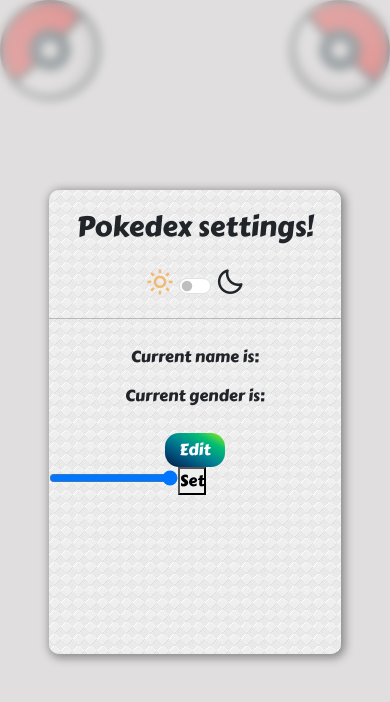
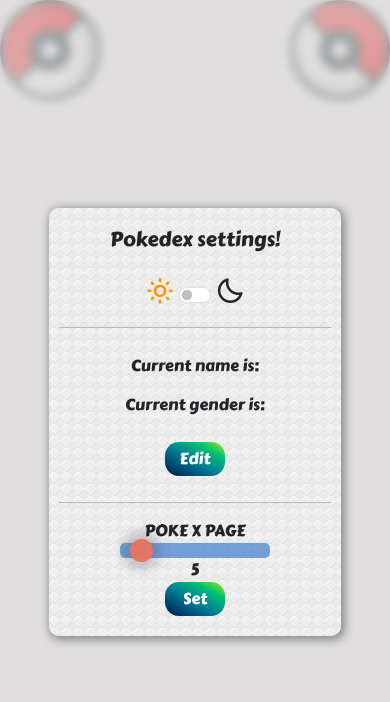
Before and after one commit to Vinii21/ApiPokedex, a React (Vite) app: page /#/settings in a window 390 px wide. Shown: the top 702 px of the page. Built offline with nearby package versions, Linux system fonts and the light colour scheme.

Commit message:
Responsive completado, modo dark

```diff
--- a/src/App.css
+++ b/src/App.css
@@ -1,15 +1,25 @@
 :root {
   --color1: rgb(0, 231, 255);
   --color2: rgb(255, 0, 231);
-
+  --color3: #4372a7de;
+  --bg-c-home: #cfcdcda5;
+  --white: #fff;
+  --font-color: #000;
+  --bg-c-pokedex: transparent;
+  --bg-c-spanPokeCard: rgba(229, 230, 229, 0.504);
 }
 
 
 /* HOME */
 
 .dark{
-  --color1: rgb(252, 247, 0);
-  --color2: rgb(27, 55, 179);
+  --color1: rgb(2, 70, 116);
+  --color2: rgb(7, 167, 207);
+  --color3: #471369de;
+  --bg-c-home: #0a0909a5;
+  --font-color: #ffffff;
+  --bg-c-pokedex: #00000085;
+  --bg-c-spanPokeCard: rgba(110, 11, 156, 0.658);
 }
 
 .container__home {
@@ -18,8 +28,9 @@
   justify-content: center;
   align-items: center;
   flex-direction: column;
-  background-color: #cfcdcda5;
+  background-color: var(--bg-c-home);
   backdrop-filter: blur(5px);
+  color: var(--font-color);
 }
 
 .container__input {
@@ -142,7 +153,7 @@
   justify-content: center;
   align-items: center;
   flex-direction: column;
-  background-color: #cfcdcda5;
+  background-color: var(--bg-c-home);
   backdrop-filter: blur(5px);
 }
 
@@ -150,7 +161,8 @@
   border-radius: 10px;
   box-shadow: 2px 2px 10px 2px rgba(0, 0, 0, 0.39);
   width: 75vw;
-  height: 55vh;
+  height: auto;
+  padding: 10px;
   background-image: url("/triangles.webp");
 }
 
@@ -158,11 +170,16 @@
   display: flex;
   justify-content: center;
   align-items: center;
-  padding-top: 20px;
+  padding-top: 10px;
+  width: 100%;
+}
+
+.settings__title h1{
+  font-size: 20px;
 }
 
 .bx-sun {
-  color: rgba(243, 168, 71, 0.74);
+  color: rgb(252, 151, 1);
 }
 
 .container__form{
@@ -209,22 +226,76 @@
   transition: all .1s linear;
   background-image: linear-gradient(to right top, #051937, #004d7a, #008793, #00bf72, #a8eb12);
   color: #fff;
+  margin-bottom: 10px;
 }
 
 .btn--edit:hover{
   transform: scale(0.9);
 }
 
+.container__form--range{
+  display: flex;
+  flex-direction: column;
+  justify-content: center;
+  align-items: center;
+  margin: 0 auto;
+  margin-top: 10px;
+  width: 150px;
+}
+
+.drag__bar {
+  -webkit-appearance: none;
+  width: 100%;
+  height: 15px;
+  border-radius: 5px;
+  background: #407fd1;
+  outline: none;
+  opacity: 0.7;
+  -webkit-transition: .2s;
+  transition: opacity .2s;
+}
+
+.drag__bar:hover {
+  opacity: 1;
+}
+
+.drag__bar::-webkit-slider-thumb {
+  -webkit-appearance: none;
+  appearance: none;
+  width: 23px;
+  height: 23px;
+  border-radius: 50%;
+  background: #e1422d;
+  cursor: pointer;
+  box-shadow:0px 0px 11px 8px rgba(0,0,0,0.26);
+  background-position: center;
+  background-repeat: no-repeat;
+  border: none;
+}
+
+.drag__bar::-moz-range-thumb {
+  width: 23px;
+  height: 23px;
+  border-radius: 50%;
+  background: #e1422d;
+  cursor: pointer;
+  box-shadow:0px 0px 11px 8px rgba(0,0,0,0.26);
+  background-position: center;
+  background-repeat: no-repeat;
+  border: none;
+}
+
 
 /*vista pokedex*/
 .container-pokedex {
   padding: 1rem;
-  height: 100vh;
+  height: auto;
+  background-color: var(--bg-c-pokedex);
+  color: var(--font-color);
 }
 
 .container-pokedex .pokedex {
   width: 160px;
-
 }
 
 .container-pokedex .container__welcome {
@@ -242,6 +313,7 @@
   backdrop-filter: blur(7px);
   width: 300px;
   padding: 5px;
+  color: #000;
 }
 
 .form-check {
@@ -321,12 +393,11 @@
   width: 200px;
   height: 300px;
   background-image: url("/pokeball2.png");
-  background-color: #4372a7de;
+  background-color: var(--color3);
   backdrop-filter: blur(3px);
   text-decoration: none;
-  color: black;
   border-radius: 10px;
-  color: white;
+  color: #fff;
   position: relative;
   overflow: hidden;
   margin: 20px;
@@ -406,9 +477,9 @@
 
 
 .container-info-pokecard span {
-  background-color: rgba(229, 230, 229, 0.504);
+  background-color: var(--bg-c-spanPokeCard);
   border-radius: 24px;
-  padding: 4px;
+  padding: 6px;
   width: max-content;
 }
 
@@ -425,14 +496,11 @@
   align-items: center;
   padding: 1rem;
   gap: 1rem;
-  /* background-color: #02c399c6; */
   height: 100vh;
 }
 
 .container-img-detailt {
   text-align: center;
-
-
 }
 
 .img-detailt {
@@ -740,6 +808,10 @@
   .container__pagination ul li{
     font-size: 25px;
   }
+
+  .container__form--range{
+    width: 220px;
+  }
 }
 
 @media only screen and (min-width: 992px) {
@@ -837,4 +909,12 @@
       position: relative;
       top: 3px;
     }
+    .container__settings__box {
+      border-radius: 10px;
+      box-shadow: 2px 2px 10px 2px rgba(0, 0, 0, 0.39);
+      width: 25vw;
+      height: auto;
+      padding: 10px;
+      background-image: url("/triangles.webp");
+    }
 }
--- a/src/App.jsx
+++ b/src/App.jsx
@@ -8,11 +8,15 @@
 import ButtonSettings from "./components/ButtonSettings";
 import Settings from "./pages/Settings";
 import ButtonBack from "./components/ButtonBack";
+import { useSelector } from "react-redux";
 
 function App() {
+
+  const darkMode = useSelector(state => state.darkMode)
+
   return (
     <HashRouter>
-      <div className="App">
+      <div className={darkMode ? "App dark" : "App"}>
         <Routes>
           <Route element={<Backgroud />}>
             <Route path="/settings" element={<Settings />} />
--- a/src/pages/Pokedex.jsx
+++ b/src/pages/Pokedex.jsx
@@ -11,6 +11,7 @@
 const Pokedex = () => {
 
   const trainer = useSelector( state=> state.trainer)
+  const totalPokemons = useSelector( state => state.totalPokemons)
 
   const [types, setTypes] = useState([])
   const [allPokemons, setAllPokemons] = useState([])
@@ -20,7 +21,6 @@
   const [checkbox, setCheckbox] = useState(false)
   const [inputPokeName, setInputPokeName] = useState("")
 
-  const [pokemonsPerPage, setPokemonsPerPage] = useState(10)
   const [currentPage, setCurrentPage] = useState(1)
 
   const [totalPages, setTotalPages] = useState(0)
@@ -28,8 +28,8 @@
   const [pokemons, setPokemons] = useState([])
   const [alls, setAlls] = useState([])
 
-  const lastIndex = currentPage * pokemonsPerPage
-  const firstIndex = lastIndex - pokemonsPerPage
+  const lastIndex = currentPage * totalPokemons
+  const firstIndex = lastIndex - totalPokemons
 
 
   useEffect(()=>{
@@ -57,7 +57,7 @@
         total = pokemons.length
     }
 
-    for(let i = 1; i <= Math.ceil(total / pokemonsPerPage); i++){
+    for(let i = 1; i <= Math.ceil(total / totalPokemons); i++){
         setTotalPages(i)
     }
 })
--- a/src/pages/Settings.jsx
+++ b/src/pages/Settings.jsx
@@ -3,13 +3,18 @@
 import { useDispatch, useSelector } from "react-redux";
 import { setTrainer } from "../store/slices/trainer.slice";
 import { useState } from "react";
+import { settotalPokemons } from "../store/slices/totalPokemons.slice";
+import { setdarkMode } from "../store/slices/darkMode.slice";
 
 const Settings = () => {
 
   const dispatch = useDispatch();
 
   const name = useSelector((state) => state.trainer);
+  const darkMode = useSelector(state=>state.darkMode)
+  const totalPokemons = useSelector( state => state.totalPokemons)
   const [edit, setEdit] = useState(false)
+  const [num, setNum] = useState(totalPokemons)
 
   const { register, handleSubmit, reset } = useForm();
 
@@ -18,7 +23,7 @@
   const sumit = (data) => {
     dispatch(setTrainer(data));
     emptyForm();
-    navigate("/pokedex");
+    setEdit(false)
   };
 
   const emptyForm = () => {
@@ -28,11 +33,17 @@
     });
   };
 
+  const onSubmit = (e) => {
+    e.preventDefault()
+    dispatch( settotalPokemons(Number(num)) )
+    navigate(-1)
+  }
+
   return (
     <div className="container__settings">
       <div className="container__settings__box">
       <div className="settings__title">
-      <h1>Pokedex settings!</h1>
+        <h1>Pokedex settings!</h1>
       </div>
        <div className="switch-pokedex">
         <span className="title-switch-pokedex"><i className='bx bx-sun'></i></span>
@@ -42,9 +53,12 @@
             type="checkbox"
             role="switch"
             id="flexSwitchCheckDefault"
+            value={darkMode}
+            onChange={()=>dispatch(setdarkMode(!darkMode))}
+            checked={darkMode}
           />
         </div>
-        <span className="title-switch-pokedex"><i class='bx bx-moon'></i></span>
+        <span className="title-switch-pokedex"><i className='bx bx-moon'></i></span>
       </div>
       <hr />
       <div className="container__form">
@@ -99,9 +113,12 @@
           <button className="btn--edit" onClick={()=>setEdit(true)}>Edit</button>
         }
       </div>
-        <form>
-          <input type="range" max="50" min="1"/>
-          <button>Set</button>
+      <hr />
+        <form className="container__form--range" onSubmit={onSubmit}>
+          <label htmlFor="num">POKE X PAGE</label>
+          <input className="drag__bar" id="num" required value={num} onChange={(e)=>setNum(e.target.value)} type="range" max="50" min="1"/>
+          <span>{num}</span>
+          <button className="btn--edit" type="submit">Set</button>
         </form>
       </div>
     </div>
--- a/src/store/index.jsx
+++ b/src/store/index.jsx
@@ -1,8 +1,10 @@
 import { configureStore } from '@reduxjs/toolkit'
 import trainer from "./slices/trainer.slice"
+import totalPokemons from "./slices/totalPokemons.slice"
+import darkMode from "./slices/darkMode.slice"
 
 export default configureStore({
   reducer: {
-        trainer
+        trainer, totalPokemons, darkMode
 	}
 })
--- /dev/null
+++ b/src/store/slices/darkMode.slice.js
@@ -0,0 +1,16 @@
+import { createSlice } from '@reduxjs/toolkit';
+
+// Cambiamos mySlice por el nombre de nuestro slice (usersSlice, toDosSlice...)
+export const darkModeSlice = createSlice({
+	name: 'darkMode',
+    initialState: false,
+    reducers: {
+        setdarkMode: (state, action) => {
+            return action.payload
+        }
+    }
+})
+
+export const { setdarkMode } = darkModeSlice.actions;
+
+export default darkModeSlice.reducer;
--- /dev/null
+++ b/src/store/slices/totalPokemons.slice.js
@@ -0,0 +1,16 @@
+import { createSlice } from '@reduxjs/toolkit';
+
+// Cambiamos mySlice por el nombre de nuestro slice (usersSlice, toDosSlice...)
+export const totalPokemonsSlice = createSlice({
+	name: 'totalPokemons',
+    initialState: 5,
+    reducers: {
+        settotalPokemons: (state, action) => {
+            return action.payload
+        }
+    }
+})
+
+export const { settotalPokemons } = totalPokemonsSlice.actions;
+
+export default totalPokemonsSlice.reducer;
```
